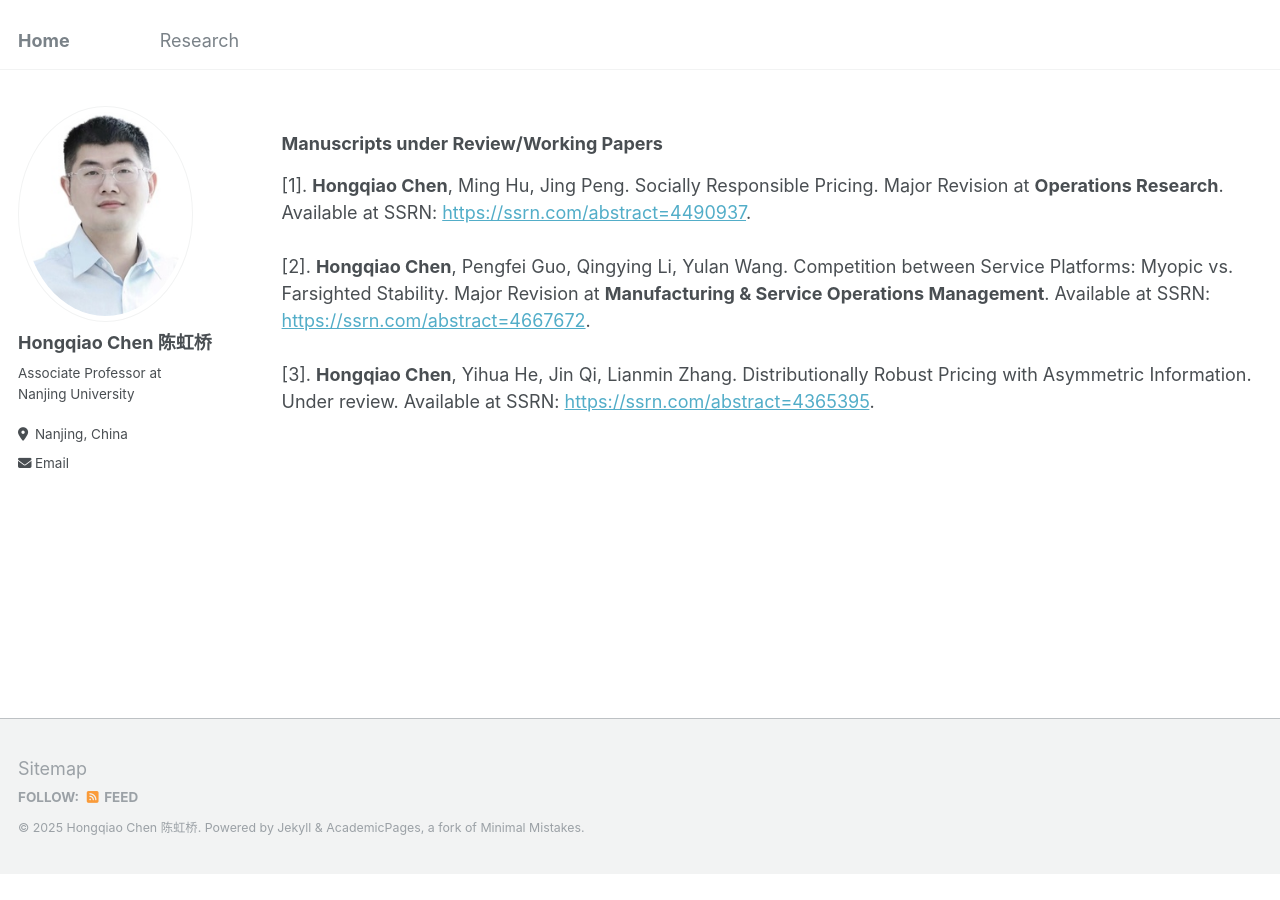
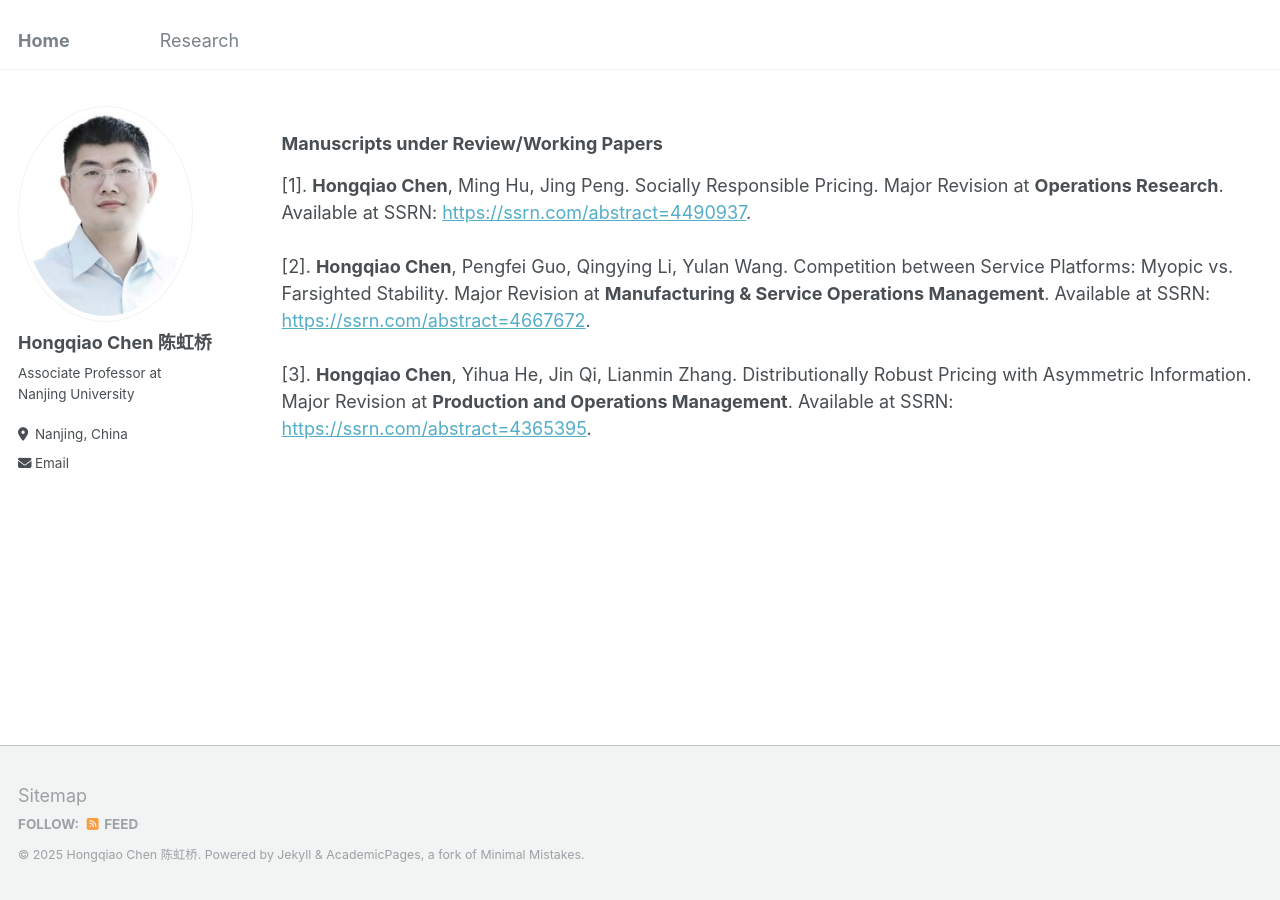
Before and after one commit to chq2024/chq2024.github.io, a Jekyll site: the page built from research.md, in a window 1280 px wide and 900 px high, scrolled down 1030 px. Built offline with Jekyll 4.4.1, drawn with Linux system fonts in a browser that asks for light colours; before the commit the page ends 1903 px from its top, so only the background shows below that.

Commit message:
Update research.md

```diff
--- a/research.md
+++ b/research.md
@@ -26,4 +26,4 @@ redirect_from:
 ### Manuscripts under Review/Working Papers
 [1]. **Hongqiao Chen**, Ming Hu, Jing Peng. Socially Responsible Pricing. Major Revision at **Operations Research**. Available at SSRN: [https://ssrn.com/abstract=4490937](https://ssrn.com/abstract=4490937).<br/><br/>
 [2]. **Hongqiao Chen**, Pengfei Guo, Qingying Li, Yulan Wang. Competition between Service Platforms: Myopic vs. Farsighted Stability. Major Revision at **Manufacturing & Service Operations Management**. Available at SSRN: [https://ssrn.com/abstract=4667672](https://ssrn.com/abstract=4667672).<br/><br/>
-[3]. **Hongqiao Chen**, Yihua He, Jin Qi, Lianmin Zhang. Distributionally Robust Pricing with Asymmetric Information. Under review. Available at SSRN: [https://ssrn.com/abstract=4365395](https://ssrn.com/abstract=4365395).<br/><br/>
+[3]. **Hongqiao Chen**, Yihua He, Jin Qi, Lianmin Zhang. Distributionally Robust Pricing with Asymmetric Information. Major Revision at **Production and Operations Management**. Available at SSRN: [https://ssrn.com/abstract=4365395](https://ssrn.com/abstract=4365395).<br/><br/>
```
